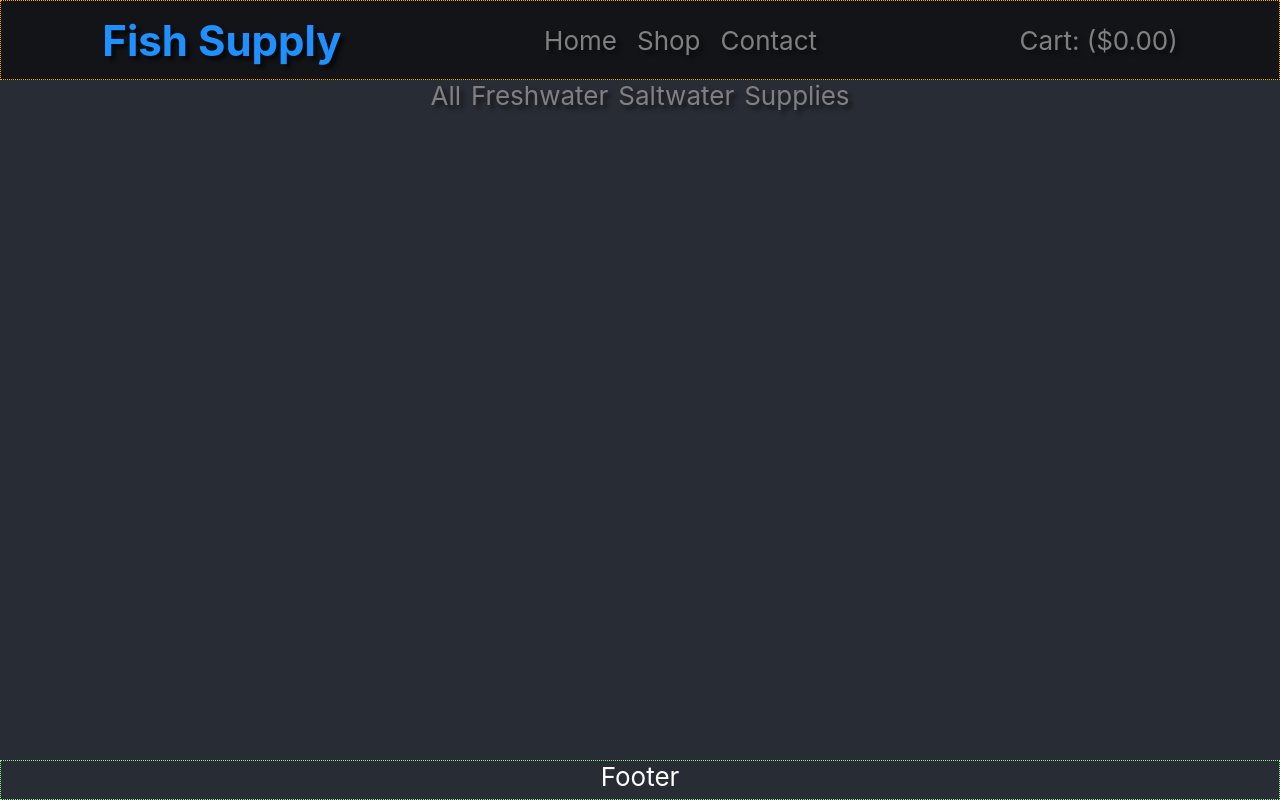
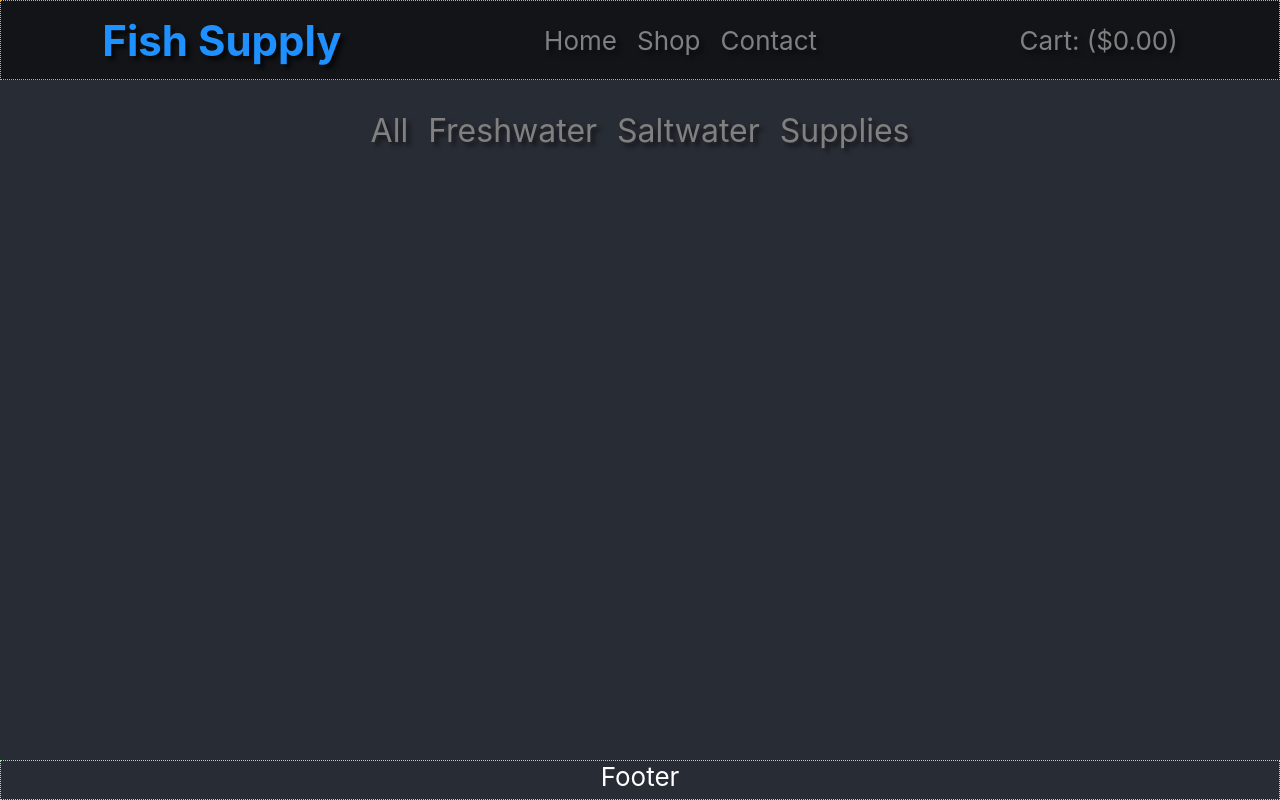
Before and after one commit to Raikho/shopping-cart, a React (Vite) app: page /shop in a window 1280 px wide. Built offline with nearby package versions, Linux system fonts and the light colour scheme.

Commit message:
style categories

```diff
--- a/src/components/App.css
+++ b/src/components/App.css
@@ -112,13 +112,18 @@
 
 /* ========================= SHOP LAYOUT =========================== */
 /* ================================================================= */
-.shop-layout {
-  overflow-y: auto;
-}
+.shop-layout {overflow-y: auto;}
 .categories {
+  height: 100px;
+  font-size: 32px;
+
   display: flex;
   justify-content: center;
-  gap: 10px;
+  align-items: center;
+  gap: 20px;
+}
+@media screen and (max-width: 600px) {
+  .categories {flex-direction: column;}
 }
 
 /* ============================ ITEMS ============================== */
```
